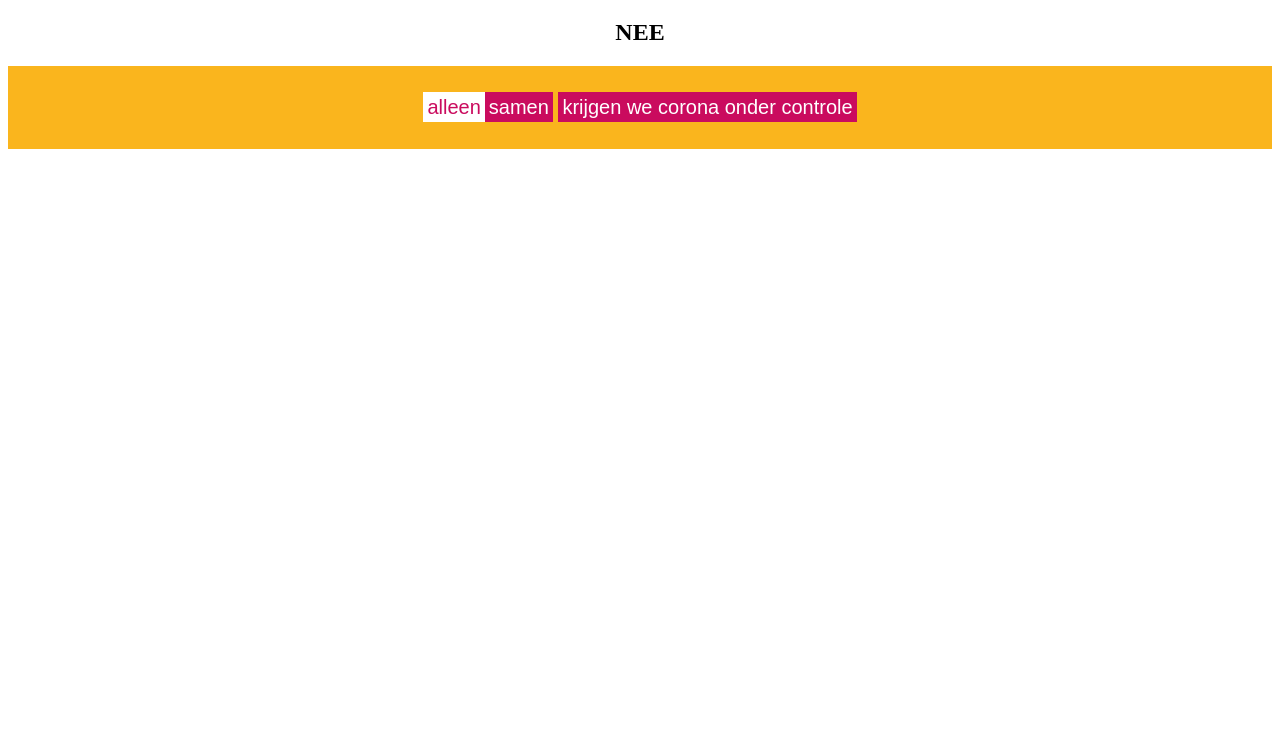
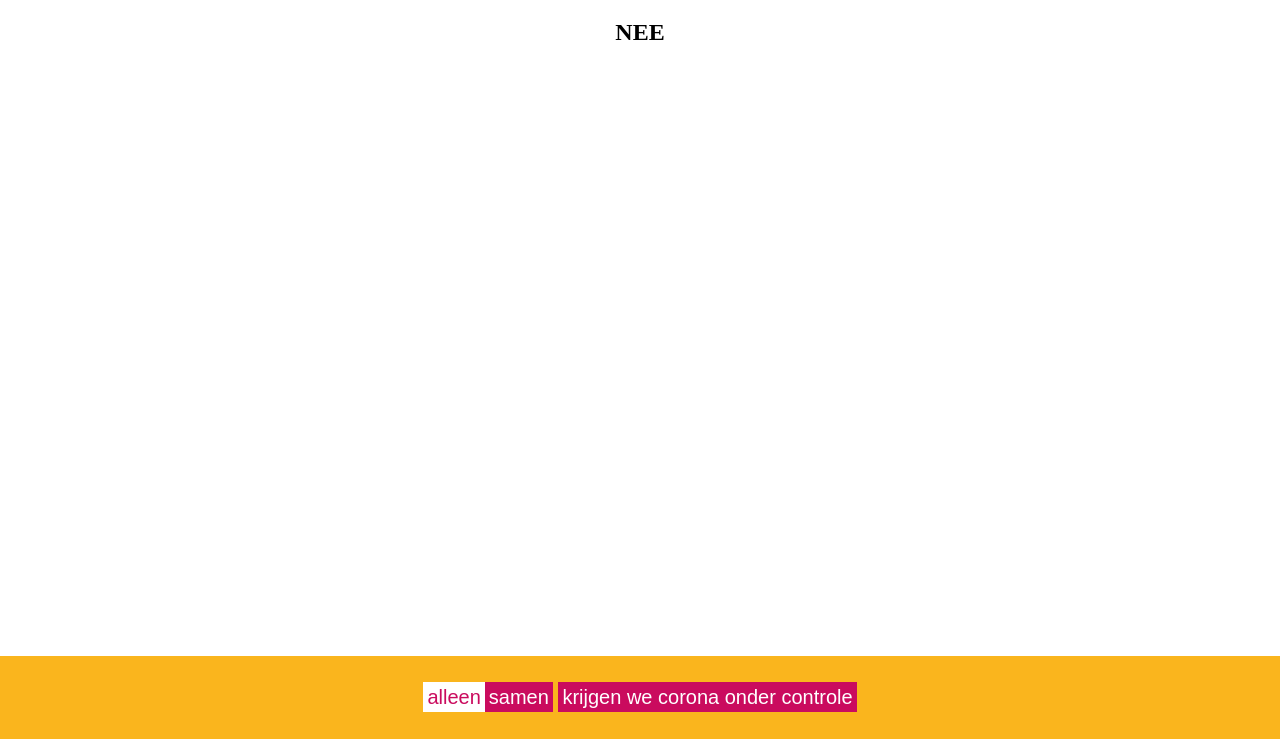
Before and after one commit to maikelwever/html, a plain HTML site: page index.html in a window 1280 px wide. Shown: the part 61-800 px from the top of the page. Drawn offline with Linux system fonts and the light colour scheme.

Commit message:
make the footer many sticky

```diff
--- a/index.html
+++ b/index.html
@@ -2,6 +2,14 @@
 <html>
     <head>
         <title>Mag ik 's avonds bier kopen?</title>
+        <style>
+            .sticky {
+                position: absolute;
+                bottom: 0;
+                left: 0;
+                right: 0;
+            }
+        </style>
     </head>
 
     <body>
@@ -9,7 +17,7 @@
             <h1>Mag ik 's avonds bier kopen?</h1>
             <h2>NEE</h2>
         </center>
-    <footer style="background-color: #fab51d; padding:30px; text-align:center; font-family: arial; font-size:20px;">
+    <footer class="sticky" style="background-color: #fab51d; padding:30px; text-align:center; font-family: arial; font-size:20px;">
       <span style="background-color: white; color: #ca0b5e; padding:4px;">alleen</span><span style="background-color: #ca0b5e; color: white; padding:4px;">samen</span>
       <span style="background-color: #ca0b5e; color: white; padding:4px;">krijgen we corona onder controle</span>
     </footer>
```
